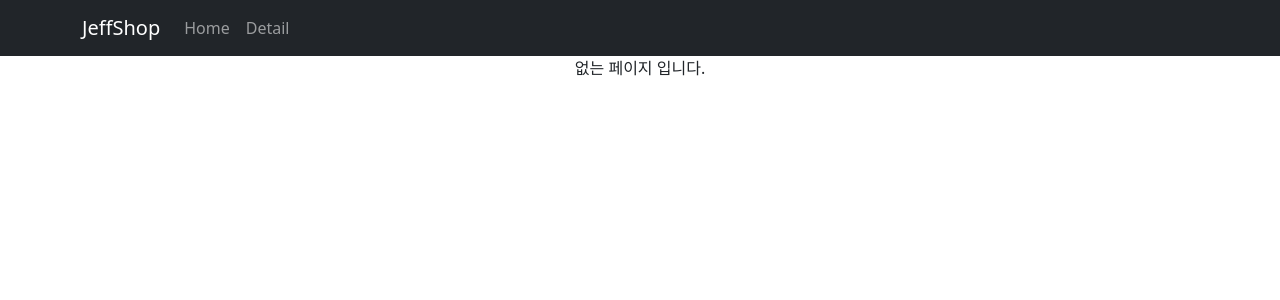
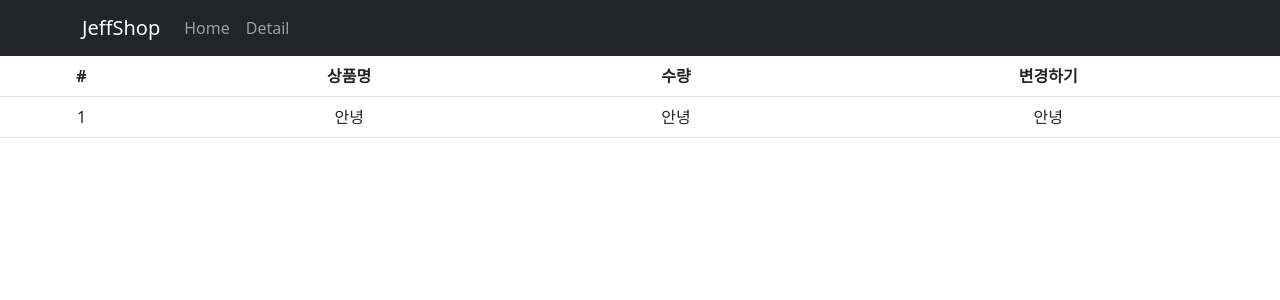
Before and after one commit to jeffondev/codingappleReact, a React (Create React App) app: page /cart in a window 1280 px wide. Shown: the top 300 px of the page. Built offline with nearby package versions, Linux system fonts and the light colour scheme.

Commit message:
context API, Redux 1

```diff
--- a/package.json
+++ b/package.json
@@ -3,6 +3,7 @@
   "version": "0.1.0",
   "private": true,
   "dependencies": {
+    "@reduxjs/toolkit": "^1.9.1",
     "@testing-library/jest-dom": "^5.16.5",
     "@testing-library/react": "^13.4.0",
     "@testing-library/user-event": "^13.5.0",
@@ -11,6 +12,7 @@
     "react": "^18.2.0",
     "react-bootstrap": "^2.7.0",
     "react-dom": "^18.2.0",
+    "react-redux": "^8.0.5",
     "react-router-dom": "^6.6.1",
     "react-scripts": "5.0.1",
     "styled-components": "^5.3.6",
--- a/src/App.js
+++ b/src/App.js
@@ -6,6 +6,7 @@ import data from './data.js';
 import { Routes, Route, Link, useNavigate, Outlet } from 'react-router-dom';
 import Detail from './Detail.js';
 import axios from 'axios';
+import Cart from './Cart.js'
 
 function App() {
 
@@ -69,8 +70,13 @@ function App() {
 
 
         {/* {<Route path='/detail' element={ <Detail shoes={shoes} />} /> } */}
-        <Route path='/detail/:id?' element={ <Detail shoes={shoes} />} />
+        <Route path='/detail/:id?' element={
+            <Detail shoes={shoes} />
+           } />
+
         <Route path="*" element={ <div>없는 페이지 입니다.</div> } />
+
+        <Route path='/cart' element={<Cart/>}/>
       </Routes>
     </div>
   );
--- /dev/null
+++ b/src/Cart.js
@@ -0,0 +1,28 @@
+import {Table} from 'react-bootstrap'
+
+function Cart(){
+  return (
+    <div>
+      <Table>
+        <thead>
+          <tr>
+            <th>#</th>
+            <th>상품명</th>
+            <th>수량</th>
+            <th>변경하기</th>
+          </tr>
+        </thead>
+        <tbody>
+          <tr>
+            <td>1</td>
+            <td>안녕</td>
+            <td>안녕</td>
+            <td>안녕</td>
+          </tr>
+        </tbody>
+    </Table>
+    </div>
+  )
+}
+
+export default Cart
--- a/src/index.js
+++ b/src/index.js
@@ -4,14 +4,18 @@ import './index.css';
 import App from './App';
 import reportWebVitals from './reportWebVitals';
 import {BrowserRouter} from "react-router-dom";
+import {Provider} from "react-redux"
+import store from './store.js'
 
 const root = ReactDOM.createRoot(document.getElementById('root'));
 root.render(
-  <React.StrictMode>
-    <BrowserRouter>
-       <App />
-    </BrowserRouter>
-  </React.StrictMode>
+  <Provider store={store}>
+     <React.StrictMode>
+      <BrowserRouter>
+        <App />
+      </BrowserRouter>
+    </React.StrictMode>
+  </Provider>
 );
 
 // If you want to start measuring performance in your app, pass a function
--- /dev/null
+++ b/src/store.js
@@ -0,0 +1,5 @@
+import { configureStore } from '@reduxjs/toolkit'
+
+export default configureStore({
+  reducer: { }
+})
```
Also changed, not shown: 1 other file (tests, documents, lock files or other folders).
